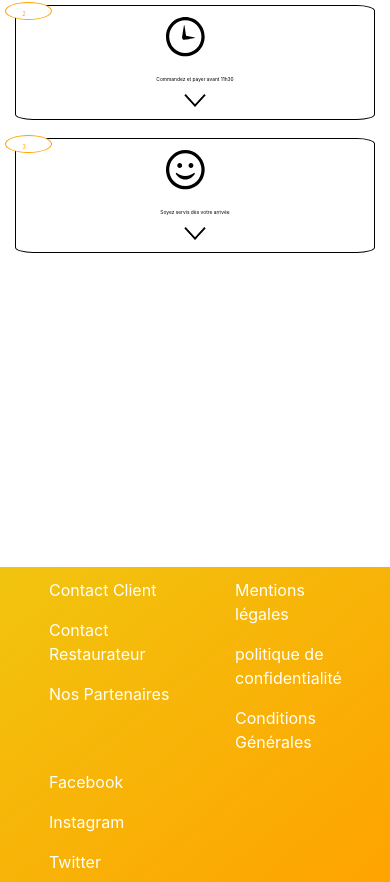
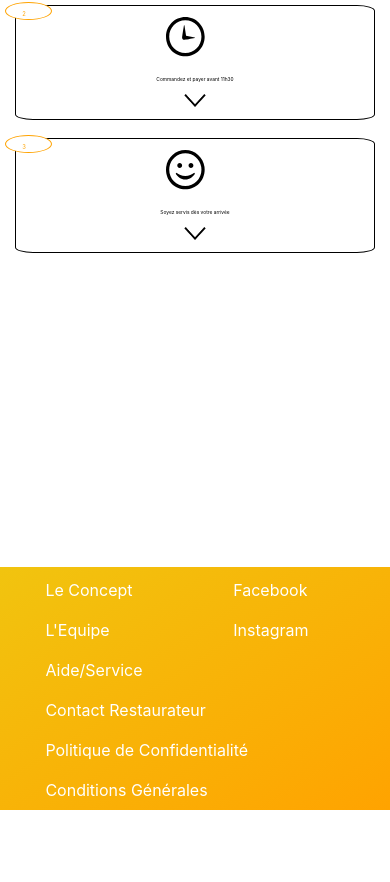
Before and after one commit to dinaramaro/Projet3-EasyLunch-WildCodeSchool, a React (Create React App) app: page / in a window 390 px wide. Shown: the part 343-1225 px from the top of the page. After the commit the page ends 1153 px from the top, so only its background shows below. Built offline with nearby package versions, Linux system fonts and the light colour scheme.

Commit message:
responsive footer

```diff
--- a/src/Footer.jsx
+++ b/src/Footer.jsx
@@ -11,34 +11,29 @@ import './Footer.scss';
 
 const Footer = () => (
   <Container className="Footer" fluid>
-    <Row className="footer">
-      <Col md="9">
     <Row>
-          <Col>
+      <Col xs="6" lg="3">
         <Card>
-              <NavLink href="#">Contact Client</NavLink>
-              <NavLink href="#">Contact Restaurateur</NavLink>
-              <NavLink href="#">Nos Partenaires</NavLink>
+          <NavLink href="#">Le Concept</NavLink>
+          <NavLink href="#">L&apos;Equipe</NavLink>
+          <NavLink href="#">Aide/Service</NavLink>
         </Card>
       </Col>
-          <Col>
+      <Col xs="6" lg="3">
         <Card>
-              <NavLink href="#">Mentions légales</NavLink>
-              <NavLink href="#">politique de confidentialité</NavLink>
+          <NavLink href="#">Facebook</NavLink>
+          <NavLink href="#">Instagram</NavLink>
+        </Card>
+      </Col>
+      <Col xs="12" lg="3">
+        <Card>
+          <NavLink href="#">Contact Restaurateur</NavLink>
+          <NavLink href="#">Politique de Confidentialité</NavLink>
           <NavLink href="#">Conditions Générales</NavLink>
         </Card>
       </Col>
-          <Col>
-            <Card>
-              <NavLink href="#">Facebook</NavLink>
-              <NavLink href="#">Instagram</NavLink>
-              <NavLink href="#">Twitter</NavLink>
-            </Card>
-          </Col>
-        </Row>
-      </Col>
-      <Col className="logoF" md="3">
-        <img className="image d-xs-none" src="medias/icone-easylunch-blanc.svg" alt="logo" />
+      <Col lg="3">
+        <img className="image" src="medias/icone-easylunch-blanc.svg" alt="logo" />
       </Col>
     </Row>
   </Container>
--- a/src/Footer.scss
+++ b/src/Footer.scss
@@ -1,42 +1,35 @@
 .Footer {
   margin: auto;
-
-  .footer {
   background-image: linear-gradient(to bottom right, #f1c40f, #ffa300);
-
   .row {
     display: flex;
     justify-content: space-around;
     padding-top: 1%;
-      padding-left: 5%;
-
+    padding-left: 4%;
     .card {
+      display: flex;
+      justify-content: center;
       background-color: transparent;
       border: none;
-
-        .nav-link {
+      .nav-link{
         color: white;
-
         .nav-link:hover {
           color: whitesmoke;
         }
       }
     }
   }
-
-    .logoF {
-      display: flex;
-      justify-content: center;
-
   .image {
-        width: 22%;
+    width: 50%;
+    height: auto;
     padding-bottom: 5%;
-      }
-    }
+    padding-left: 15%;
   }
 }
 
-@media all and (max-width: 800px) {
+
+
+@media all and (max-width: 1000px) {
   .image {
     display: none;
   }
```
Lines whose indentation alone changed are shown as unchanged.
